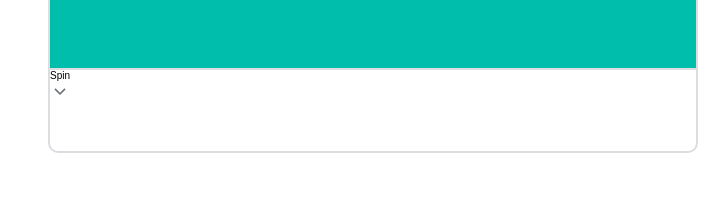
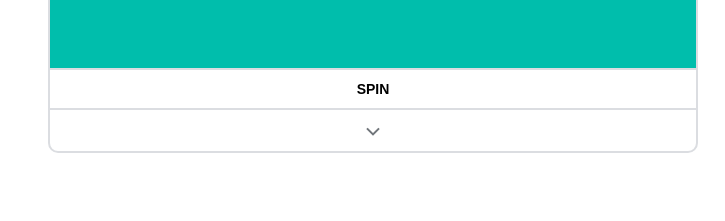
Before and after one commit to Beast-Code9999/Wheel-Spinner, a website: page index.html in a window 1280 px wide. Shown: the part 447-668 px from the top of the page, 267-992 px from the left. Drawn offline with Linux system fonts and the light colour scheme; a web font is replaced by a local one.

Commit message:
add css to .spin && .dropdown

```diff
--- a/index.html
+++ b/index.html
@@ -61,7 +61,7 @@
                 Spin
             </div>
             <div class="dropdown">
-                <img src="./svg/chevron-bottom-svgrepo-com (1).svg" alt="chevron-icon" style="width: 2rem;">
+                <img class="dropdown__icon" src="./svg/chevron-bottom-svgrepo-com (1).svg" alt="chevron-icon">
             </div>
         </section>
     </main>
--- a/sass/layout/_main.scss
+++ b/sass/layout/_main.scss
@@ -75,9 +75,30 @@
 }
 
 .spin {
+    width: 100%;
+    height: 50%;
+    @include flex( row, center, center );
+    font-size: 1.4rem;
+    font-weight: 700;
+    text-transform: uppercase;
+    border-bottom: 2px solid $color-gray;
+    user-select: none;
 
+    &:hover {
+        cursor: pointer;
+    }
 }
 
 .dropdown {
+    width: 100%;
+    height: 50%;
+    @include flex( row, center, center );
 
+    &__icon {
+        width: 2.4rem;
+    }
+
+    &:hover {
+        cursor: pointer;
+    }
 }
```
Also changed, not shown: style.css.
